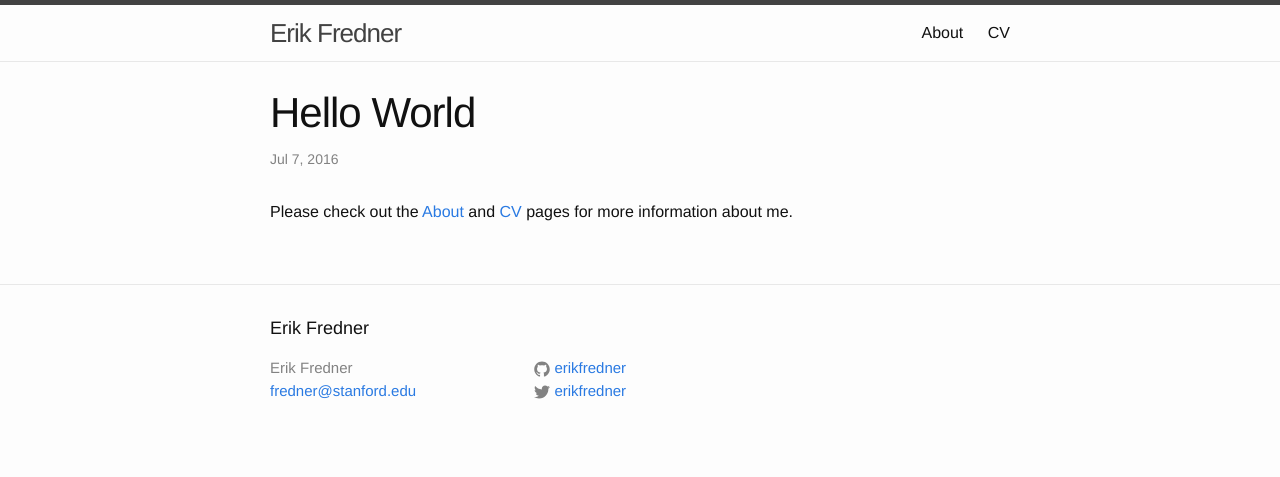
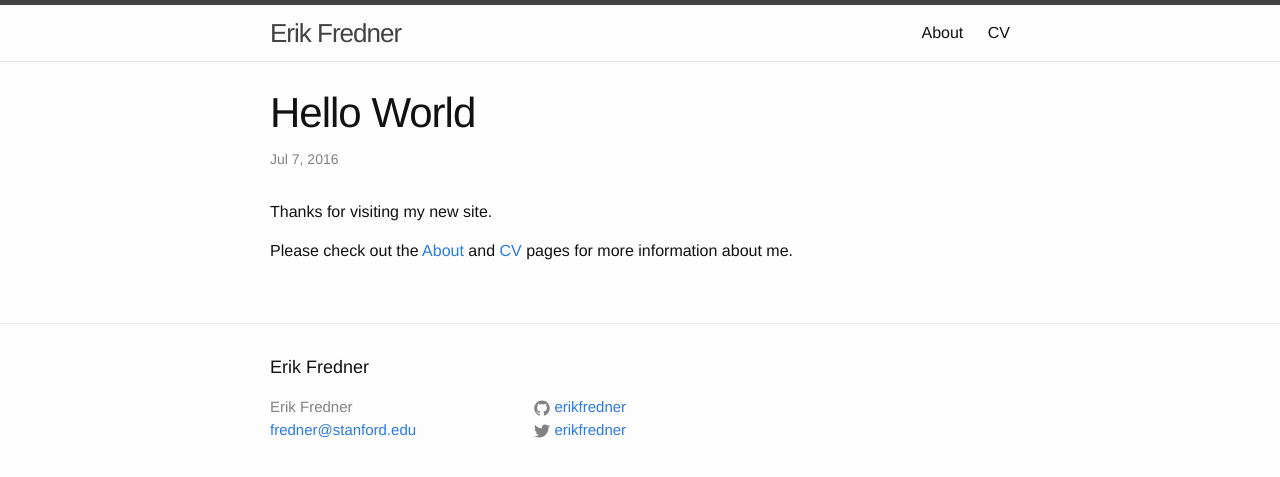
Before and after one commit to erikfredner/erikfredner.github.io, a Jekyll site: the page built from _posts/2016-07-07-hello-world.markdown, in a window 1280 px wide. Shown: the top 477 px of the page. Built offline with Jekyll 4.4.1, drawn with Linux system fonts in a browser that asks for light colours.

Commit message:
fix hello world

```diff
--- a/_posts/2016-07-07-hello-world.markdown
+++ b/_posts/2016-07-07-hello-world.markdown
@@ -4,4 +4,6 @@ title:  "Hello World"
 date:   2016-07-07 09:45:57 -0700
 categories:
 ---
+Thanks for visiting my new site.
+
 Please check out the [About](/about) and [CV](/cv) pages for more information about me.
```
